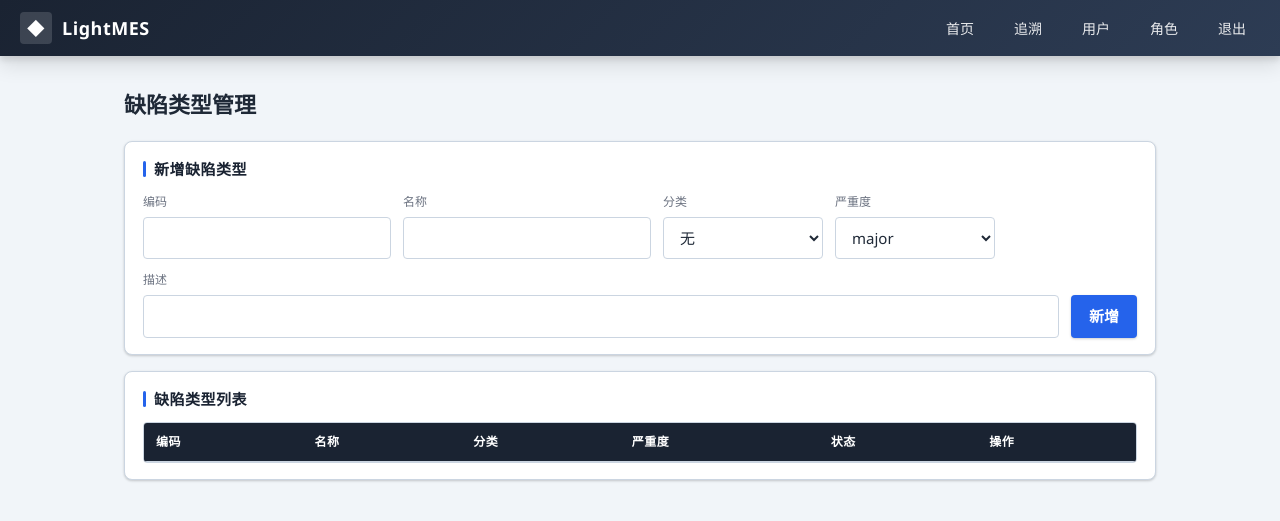
After one commit to Carlzzz/LightMES, a FastAPI app: page /quality/defect-types in a window 1280 px wide. The commit adds this page. Shown: the top 521 px of the page. Run offline with FastAPI, Linux system fonts and the light colour scheme; a user stored in the database is signed in; lists and menus that the app fills with data are empty.

Commit message:
feat: defect type management page (CRUD + soft-delete) + home nav

```diff
--- a/src/lightmes/static/css/app.css
+++ b/src/lightmes/static/css/app.css
@@ -677,3 +677,8 @@ input::placeholder { color: #9bb0a9; }
   border-radius: 4px;
   cursor: pointer;
 }
+
+/* 缺陷严重度 badge */
+.severity-critical { background: #dc3545; color: #fff; }
+.severity-major { background: #ffc107; color: #333; }
+.severity-minor { background: #6c757d; color: #fff; }
--- a/src/lightmes/templates/home.html
+++ b/src/lightmes/templates/home.html
@@ -100,6 +100,11 @@
       <div class="nav-card__name">测试数据</div>
       <div class="nav-card__desc">测试工位数据录入模板</div>
     </a>
+    <a class="nav-card" href="/quality/defect-types">
+      <span class="nav-card__icon">🐞</span>
+      <div class="nav-card__name">缺陷类型</div>
+      <div class="nav-card__desc">缺陷分类主数据</div>
+    </a>
   </div>
 </div>
 </div>
--- /dev/null
+++ b/src/lightmes/templates/quality/defect_types.html
@@ -0,0 +1,43 @@
+{% extends "base.html" %}
+{% block title %}缺陷类型管理{% endblock %}
+{% block content %}
+<h1 class="page-title">缺陷类型管理</h1>
+
+<div class="card">
+  <div class="card__title">新增缺陷类型</div>
+  <form class="form-row" hx-post="/quality/defect-types" hx-target="#type-list" hx-swap="beforeend">
+    <div class="field"><label>编码</label><input name="code" required></div>
+    <div class="field"><label>名称</label><input name="name" required></div>
+    <div class="field"><label>分类</label>
+      <select name="category">
+        <option value="">无</option>
+        <option value="外观">外观</option>
+        <option value="尺寸">尺寸</option>
+        <option value="功能">功能</option>
+        <option value="其他">其他</option>
+      </select>
+    </div>
+    <div class="field"><label>严重度</label>
+      <select name="severity">
+        <option value="minor">minor</option>
+        <option value="major" selected>major</option>
+        <option value="critical">critical</option>
+      </select>
+    </div>
+    <div class="field" style="flex:1"><label>描述</label><input name="description"></div>
+    <button type="submit">新增</button>
+  </form>
+</div>
+
+<div class="card">
+  <div class="card__title">缺陷类型列表</div>
+  <table class="data-table">
+    <thead><tr><th>编码</th><th>名称</th><th>分类</th><th>严重度</th><th>状态</th><th>操作</th></tr></thead>
+    <tbody id="type-list">
+      {% for dt in types %}
+      {% include "quality/partials/defect_type_row.html" %}
+      {% endfor %}
+    </tbody>
+  </table>
+</div>
+{% endblock %}
```
Also changed, not shown: src/lightmes/modules/quality/router.py (+54 -0 lines), src/lightmes/templates/quality/partials/defect_type_row.html (added, +12 -0 lines), tests/modules/quality/test_defect_type_pages.py (added, +19 -0 lines), tests/modules/quality/__init__.py (added).
